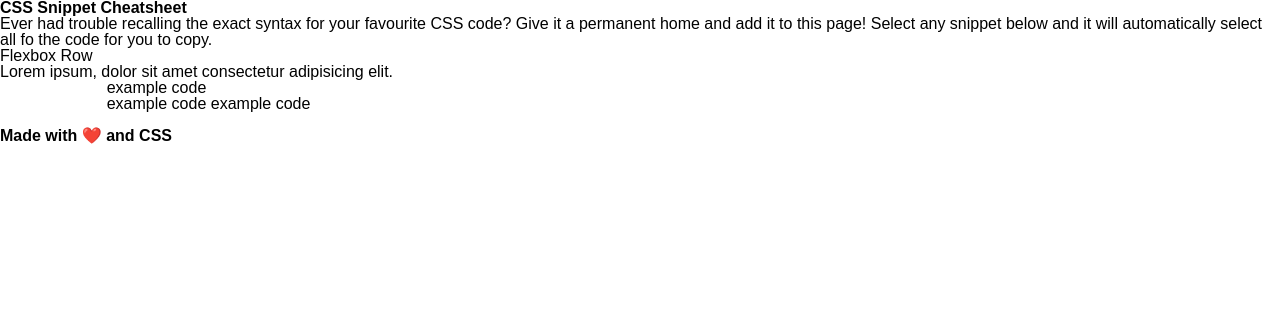
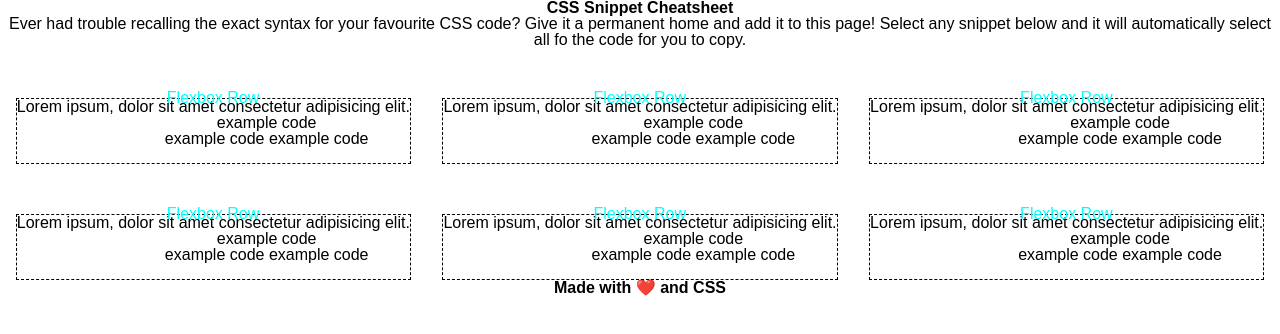
Before and after one commit to LukeHunter1991/css-cheatsheet, a plain HTML site: page index.html in a window 1280 px wide. Drawn offline with Linux system fonts and the light colour scheme.

Commit message:
Basic CSS structure added

```diff
--- a/assets/style.css
+++ b/assets/style.css
@@ -0,0 +1,42 @@
+root[]'==-'
+
+* {
+    box-sizing: border-box;
+}
+
+body {
+    position: relative;
+}
+
+header div{
+    text-align: center;
+}
+
+#overview {
+    text-align: center;
+}
+
+main {
+    display: flex;
+    flex-flow: row wrap;
+    justify-content: space-around;
+}
+
+.card {
+    border: dashed 1px;
+    position: relative;
+    max-width: 400px;
+    text-align: center;
+    margin-top: 50px;
+}
+
+.card header {
+    position: absolute;
+    left: 150px;
+    bottom: 57px;
+    color: aqua;
+}
+
+footer {
+    text-align: center;
+}
--- a/index.html
+++ b/index.html
@@ -13,11 +13,71 @@
             <h1>CSS Snippet Cheatsheet</h1>
         </div>
     </header>
-    <section>
+    <section id="overview">
         <p>Ever had trouble recalling the exact syntax for your favourite CSS code? Give it a permanent home and add it to this page!
             Select any snippet below and it will automatically select all fo the code for you to copy.</p>
     </section>
     <main>
+        <section class="card">
+            <header>Flexbox Row</header>
+            <section class="card-body">
+                <p>Lorem ipsum, dolor sit amet consectetur adipisicing elit.</p>
+                <span class="code">
+                    <pre>
+                        example code
+                        example code example code
+                    </pre>
+                </span>
+            </section>
+        </section>
+        <section class="card">
+            <header>Flexbox Row</header>
+            <section class="card-body">
+                <p>Lorem ipsum, dolor sit amet consectetur adipisicing elit.</p>
+                <span class="code">
+                    <pre>
+                        example code
+                        example code example code
+                    </pre>
+                </span>
+            </section>
+        </section>
+        <section class="card">
+            <header>Flexbox Row</header>
+            <section class="card-body">
+                <p>Lorem ipsum, dolor sit amet consectetur adipisicing elit.</p>
+                <span class="code">
+                    <pre>
+                        example code
+                        example code example code
+                    </pre>
+                </span>
+            </section>
+        </section>
+        <section class="card">
+            <header>Flexbox Row</header>
+            <section class="card-body">
+                <p>Lorem ipsum, dolor sit amet consectetur adipisicing elit.</p>
+                <span class="code">
+                    <pre>
+                        example code
+                        example code example code
+                    </pre>
+                </span>
+            </section>
+        </section>
+        <section class="card">
+            <header>Flexbox Row</header>
+            <section class="card-body">
+                <p>Lorem ipsum, dolor sit amet consectetur adipisicing elit.</p>
+                <span class="code">
+                    <pre>
+                        example code
+                        example code example code
+                    </pre>
+                </span>
+            </section>
+        </section>
         <section class="card">
             <header>Flexbox Row</header>
             <section class="card-body">
```
Also changed, not shown: 1 other file.
